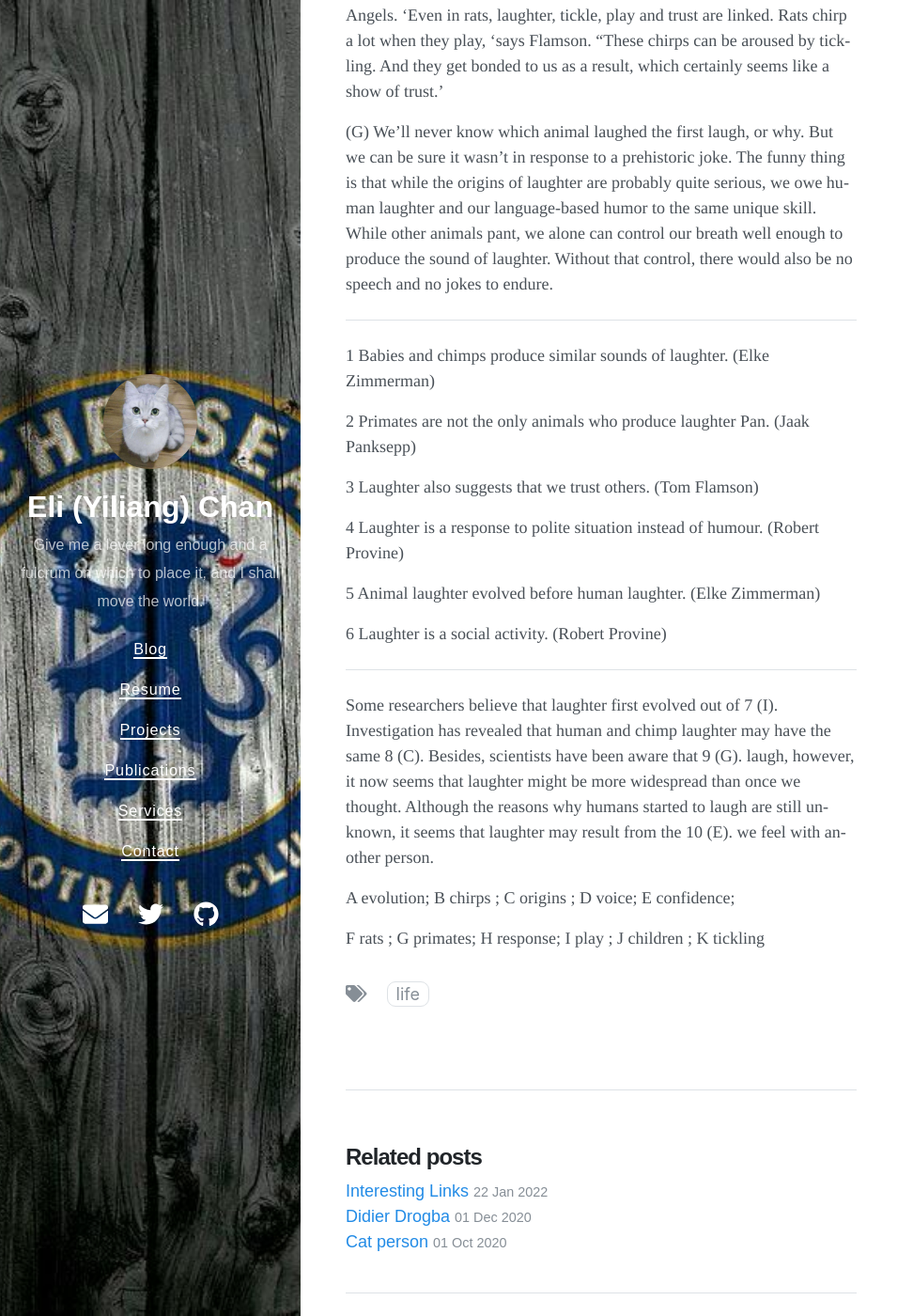
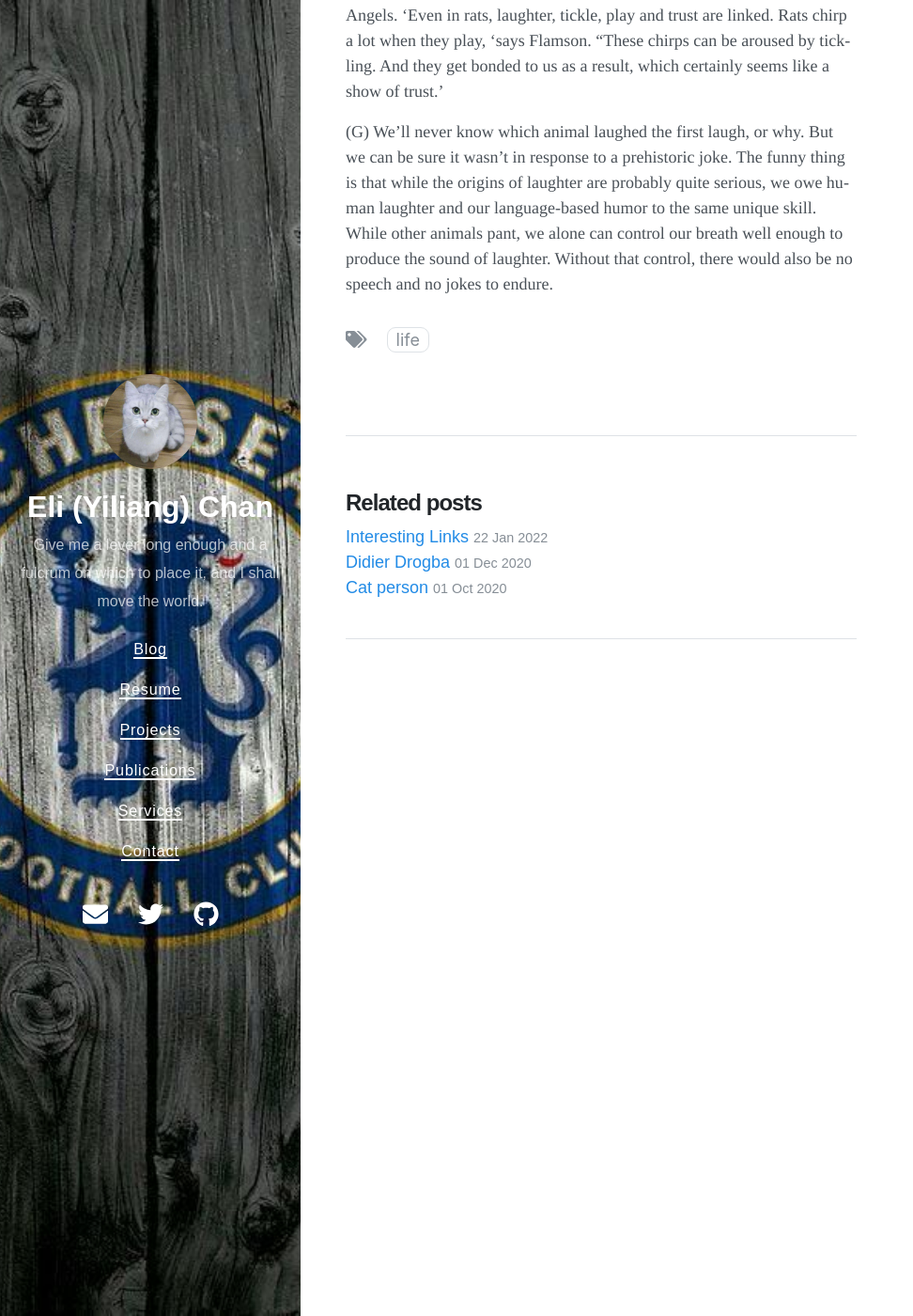
Before and after one commit to elichan5168/eli5168.github.io, a Jekyll site: the page built from _posts/2021-04-22-Laughing.md, in a window 1280 px wide and 1400 px high, scrolled down 2119 px. Shown: the whole window at 94% size, without its empty margins (0-972 px from the left). Built offline with Jekyll 4.4.1, drawn with Linux system fonts in a browser that asks for light colours; nearby versions of some CDN libraries.

Commit message:
Update 2021-04-22-Laughing.md

```diff
--- a/_posts/2021-04-22-Laughing.md
+++ b/_posts/2021-04-22-Laughing.md
@@ -25,25 +25,3 @@ What are you laughing at?
 (F) All this still doesn't answer the question of why we laugh at all. One idea is that laughter and tickling originated as a way of sealing the relationship between mother and child. Another is that the reflex response to tickling is protective, alerting us to the presence of crawling creatures that might harm us or compelling us to defend the parts of our bodies that are most vulnerable in hand-to-hand combat. But the idea that has gained the most popularity in recent years is that laughter in response to tickling is a way for two individuals to signal and test their trust in one another. This hypothesis starts from the observation that although a little tickle can be enjoyable if it goes on too long it can be torture. By engaging in a bout of tickling, we put ourselves at the mercy of another individual, and laughing is a signal that laughter is what makes it a reliable signal of trust according to Tom Flamson, a laughter researcher at the University of California, Los Angels. 'Even in rats, laughter, tickle, play and trust are linked. Rats chirp a lot when they play, 'says Flamson. "These chirps can be aroused by tickling. And they get bonded to us as a result, which certainly seems like a show of trust.'
 
 (G) We'll never know which animal laughed the first laugh, or why. But we can be sure it wasn't in response to a prehistoric joke. The funny thing is that while the origins of laughter are probably quite serious, we owe human laughter and our language-based humor to the same unique skill. While other animals pant, we alone can control our breath well enough to produce the sound of laughter. Without that control, there would also be no speech and no jokes to endure.
-
------------------------------------------------------------------------------------------------------------------------------------------------------------------------------------------------
-
-1 Babies and chimps produce similar sounds of laughter. (Elke Zimmerman)
-
-2 Primates are not the only animals who produce laughter Pan. (Jaak Panksepp)
-
-3 Laughter also suggests that we trust others. (Tom Flamson)
-
-4 Laughter is a response to polite situation instead of humour. (Robert Provine)
-
-5 Animal laughter evolved before human laughter. (Elke Zimmerman)
-
-6 Laughter is a social activity. (Robert Provine)
-
------------------------------------------------------------------------------------------------------------------------------------------------------------------------------------------------
-
-Some researchers believe that laughter first evolved out of 7 (I). Investigation has revealed that human and chimp laughter may have the same 8 (C). Besides, scientists have been aware that 9 (G). laugh, however, it now seems that laughter might be more widespread than once we thought. Although the reasons why humans started to laugh are still unknown, it seems that laughter may result from the 10 (E). we feel with another person.
-
-A evolution; B chirps  ;  C origins ; D voice; E confidence;
-
-F rats     ; G primates;  H response; I play ; J children  ; K tickling
```
